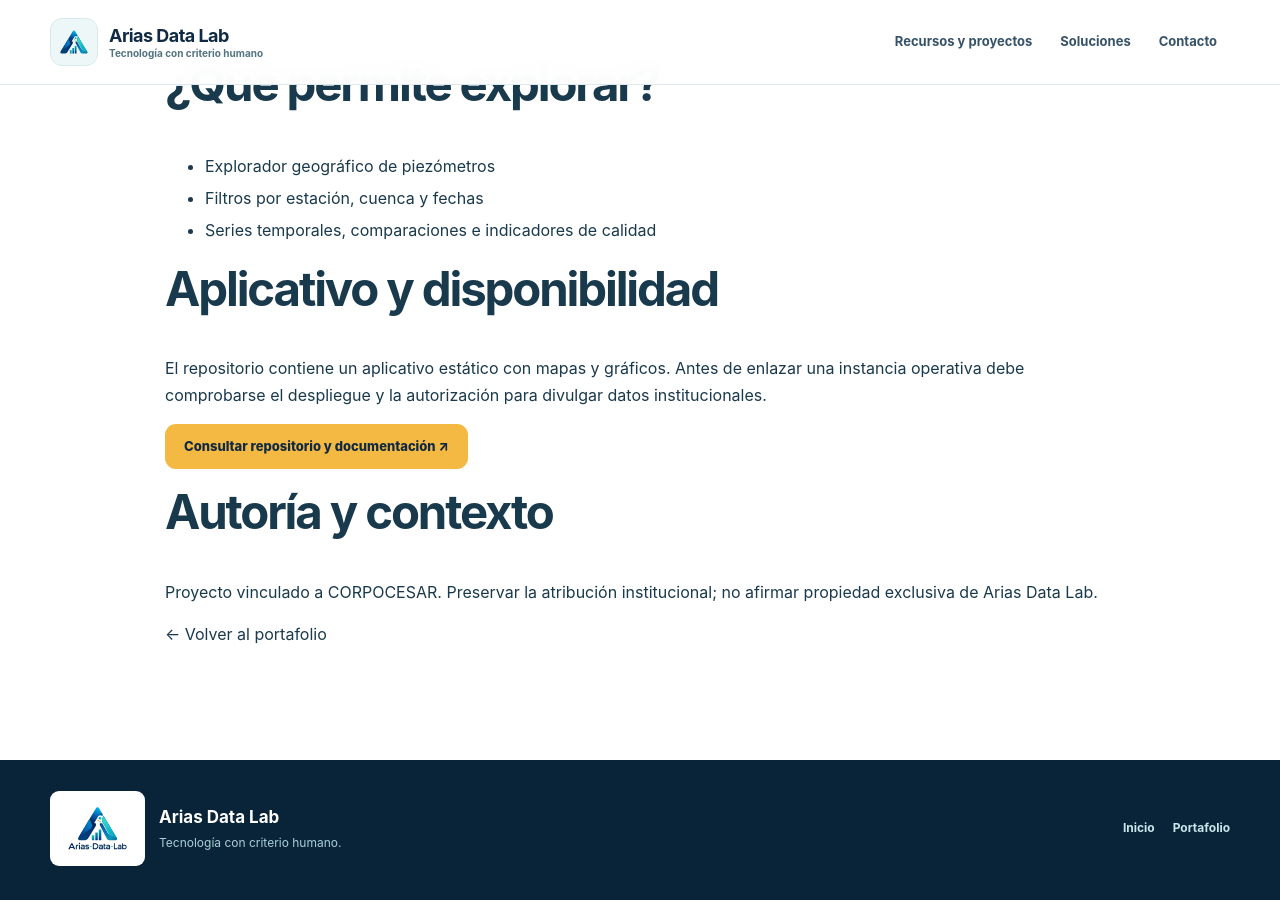
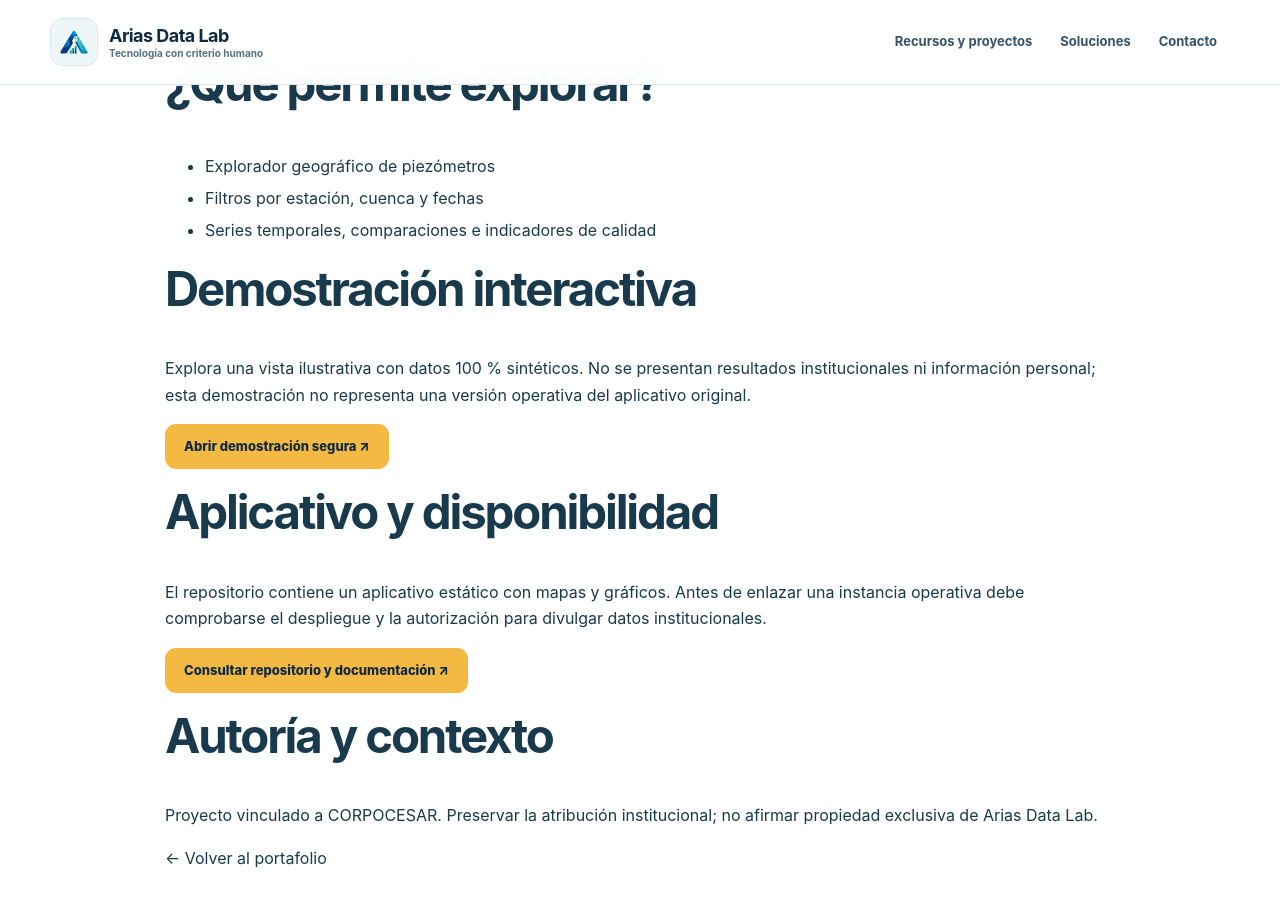
Before and after one commit to ljarias/ljarias.github.io, a Jekyll site: the page proyectos/red-piezometrica/index.html, which Jekyll copies as it is, in a window 1280 px wide and 900 px high, scrolled down 674 px. Built offline with Jekyll 4.4.1, drawn with Linux system fonts in a browser that asks for light colours.

Commit message:
feat(portal): demostraciones seguras de tableros con datos sintéticos (#18)
* feat(portal): demo sintética de Demostración de analítica Saber 11

* feat(portal): demo sintética de Demostración de monitoreo piezométrico

* feat(portal): enlazar demo segura desde ficha técnica

* feat(portal): enlazar demo segura desde ficha técnica

```diff
--- a/proyectos/red-piezometrica/index.html
+++ b/proyectos/red-piezometrica/index.html
@@ -3,5 +3,5 @@
 <body><a class="skip-link" href="#contenido">Saltar al contenido principal</a>
 <header class="site-header"><div class="container header-row"><a class="site-brand" href="../../" aria-label="Ir al inicio de Arias Data Lab"><span class="brand-icon"><img src="../../assets/brand/logo/v4.0/ADL_isotipo-cuadrado_EDITABLE_v4.0.svg" alt="" width="38" height="38"></span><span class="brand-label"><strong>Arias Data Lab</strong><small>Tecnología con criterio humano</small></span></a><nav class="primary-nav" aria-label="Navegación principal"><a href="../../#proyectos">Recursos y proyectos</a><a href="../../arias-data-lab/productos/">Soluciones</a><a href="../../#contacto">Contacto</a></nav></div></header>
 <main id="contenido"><section class="focus-section section-padding"><div class="container" style="max-width:950px"><p class="eyebrow dark">Visualización ambiental · Experiencia técnica</p><h1 style="font-size:clamp(2.3rem,5vw,4rem)">Tablero de Monitoreo de una Red Piezométrica Departamental</h1><p style="font-size:1.15rem">Dashboard web estático para consultar y analizar lecturas de una red de monitoreo de aguas subterráneas en el Cesar.</p><p><strong>Estado:</strong> Aplicativo HTML identificado; despliegue público por comprobar</p></div></section>
-<section class="section-padding" style="background:#fff"><div class="container" style="max-width:950px"><h2>¿Qué permite explorar?</h2><ul style="line-height:2"><li>Explorador geográfico de piezómetros</li><li>Filtros por estación, cuenca y fechas</li><li>Series temporales, comparaciones e indicadores de calidad</li></ul><h2>Aplicativo y disponibilidad</h2><p>El repositorio contiene un aplicativo estático con mapas y gráficos. Antes de enlazar una instancia operativa debe comprobarse el despliegue y la autorización para divulgar datos institucionales.</p><p><a class="button button-primary" href="https://github.com/ljarias/red-piezometrica-corpocesar" target="_blank" rel="noopener noreferrer">Consultar repositorio y documentación ↗</a></p><h2>Autoría y contexto</h2><p>Proyecto vinculado a CORPOCESAR. Preservar la atribución institucional; no afirmar propiedad exclusiva de Arias Data Lab.</p><p><a href="../../#proyectos">← Volver al portafolio</a></p></div></section></main>
+<section class="section-padding" style="background:#fff"><div class="container" style="max-width:950px"><h2>¿Qué permite explorar?</h2><ul style="line-height:2"><li>Explorador geográfico de piezómetros</li><li>Filtros por estación, cuenca y fechas</li><li>Series temporales, comparaciones e indicadores de calidad</li></ul><h2>Demostración interactiva</h2><p>Explora una vista ilustrativa con datos 100 % sintéticos. No se presentan resultados institucionales ni información personal; esta demostración no representa una versión operativa del aplicativo original.</p><p><a class="button button-primary" href="demo.html">Abrir demostración segura ↗</a></p><h2>Aplicativo y disponibilidad</h2><p>El repositorio contiene un aplicativo estático con mapas y gráficos. Antes de enlazar una instancia operativa debe comprobarse el despliegue y la autorización para divulgar datos institucionales.</p><p><a class="button button-primary" href="https://github.com/ljarias/red-piezometrica-corpocesar" target="_blank" rel="noopener noreferrer">Consultar repositorio y documentación ↗</a></p><h2>Autoría y contexto</h2><p>Proyecto vinculado a CORPOCESAR. Preservar la atribución institucional; no afirmar propiedad exclusiva de Arias Data Lab.</p><p><a href="../../#proyectos">← Volver al portafolio</a></p></div></section></main>
 <footer class="site-footer"><div class="container footer-main"><div class="footer-logo"><img src="../../assets/brand/logo/v4.0/ADL_logo-maestro-color_EDITABLE_v4.0.svg" alt="Arias Data Lab" width="120" height="90" loading="lazy"><div><strong>Arias Data Lab</strong><p>Tecnología con criterio humano.</p></div></div><nav aria-label="Enlaces del pie de página"><a href="../../">Inicio</a><a href="../../#proyectos">Portafolio</a></nav></div></footer></body></html>
--- a/proyectos/tablero-icfes-inem/index.html
+++ b/proyectos/tablero-icfes-inem/index.html
@@ -3,5 +3,5 @@
 <body><a class="skip-link" href="#contenido">Saltar al contenido principal</a>
 <header class="site-header"><div class="container header-row"><a class="site-brand" href="../../" aria-label="Ir al inicio de Arias Data Lab"><span class="brand-icon"><img src="../../assets/brand/logo/v4.0/ADL_isotipo-cuadrado_EDITABLE_v4.0.svg" alt="" width="38" height="38"></span><span class="brand-label"><strong>Arias Data Lab</strong><small>Tecnología con criterio humano</small></span></a><nav class="primary-nav" aria-label="Navegación principal"><a href="../../#proyectos">Recursos y proyectos</a><a href="../../arias-data-lab/productos/">Soluciones</a><a href="../../#contacto">Contacto</a></nav></div></header>
 <main id="contenido"><section class="focus-section section-padding"><div class="container" style="max-width:950px"><p class="eyebrow dark">Analítica educativa · Experiencia técnica</p><h1 style="font-size:clamp(2.3rem,5vw,4rem)">Tablero ICFES INEM</h1><p style="font-size:1.15rem">Aplicación de análisis y visualización de resultados Saber 11, construida para facilitar la lectura de indicadores institucionales, comparaciones por grupo y análisis temáticos.</p><p><strong>Estado:</strong> Aplicativo desarrollado; publicación pública sin validar</p></div></section>
-<section class="section-padding" style="background:#fff"><div class="container" style="max-width:950px"><h2>¿Qué permite explorar?</h2><ul style="line-height:2"><li>Indicadores generales y comparativos</li><li>Análisis por áreas y temáticas</li><li>Exploración por grupos y modalidades</li></ul><h2>Aplicativo y disponibilidad</h2><p>La implementación consultada contiene vistas de resultados por estudiante y primeros puestos. Por protección de datos personales no enlazamos ni incrustamos el aplicativo hasta contar con una versión anonimizada o autorización verificable.</p><p><strong>Demostración pública:</strong> pendiente de preparar una versión con datos sintéticos, sin nombres ni identificadores de estudiantes. La revisión y autorización de la fuente corresponden a sus responsables.</p><h2>Autoría y contexto</h2><p>Experiencia vinculada a INEM Simón Bolívar; atribuciones y autorizaciones institucionales por verificar.</p><p><a href="../../#proyectos">← Volver al portafolio</a></p></div></section></main>
+<section class="section-padding" style="background:#fff"><div class="container" style="max-width:950px"><h2>¿Qué permite explorar?</h2><ul style="line-height:2"><li>Indicadores generales y comparativos</li><li>Análisis por áreas y temáticas</li><li>Exploración por grupos y modalidades</li></ul><h2>Demostración interactiva</h2><p>Explora una vista ilustrativa con datos 100 % sintéticos. No se presentan resultados institucionales ni información personal; esta demostración no representa una versión operativa del aplicativo original.</p><p><a class="button button-primary" href="demo.html">Abrir demostración segura ↗</a></p><h2>Aplicativo y disponibilidad</h2><p>La implementación consultada contiene vistas de resultados por estudiante y primeros puestos. Por protección de datos personales no enlazamos ni incrustamos el aplicativo hasta contar con una versión anonimizada o autorización verificable.</p><p><strong>Demostración pública:</strong> pendiente de preparar una versión con datos sintéticos, sin nombres ni identificadores de estudiantes. La revisión y autorización de la fuente corresponden a sus responsables.</p><h2>Autoría y contexto</h2><p>Experiencia vinculada a INEM Simón Bolívar; atribuciones y autorizaciones institucionales por verificar.</p><p><a href="../../#proyectos">← Volver al portafolio</a></p></div></section></main>
 <footer class="site-footer"><div class="container footer-main"><div class="footer-logo"><img src="../../assets/brand/logo/v4.0/ADL_logo-maestro-color_EDITABLE_v4.0.svg" alt="Arias Data Lab" width="120" height="90" loading="lazy"><div><strong>Arias Data Lab</strong><p>Tecnología con criterio humano.</p></div></div><nav aria-label="Enlaces del pie de página"><a href="../../">Inicio</a><a href="../../#proyectos">Portafolio</a></nav></div></footer></body></html>
```
Also changed, not shown: proyectos/red-piezometrica/demo.html (added, +1 -0 lines), proyectos/tablero-icfes-inem/demo.html (added, +1 -0 lines).
